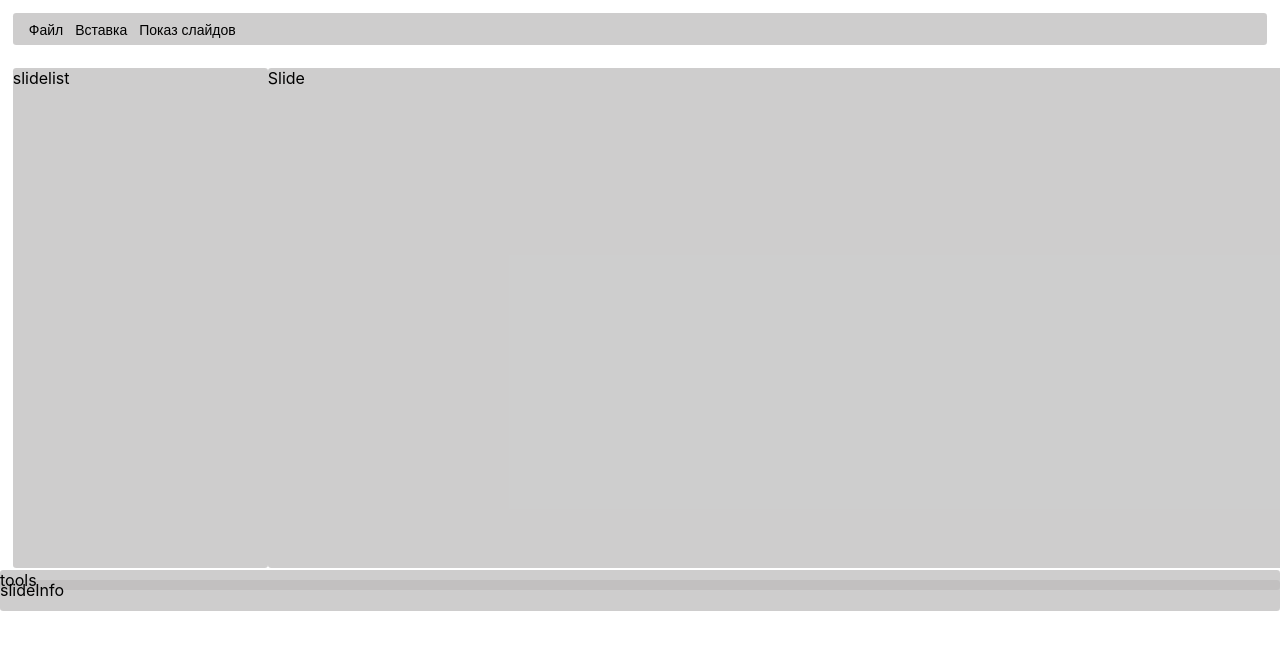
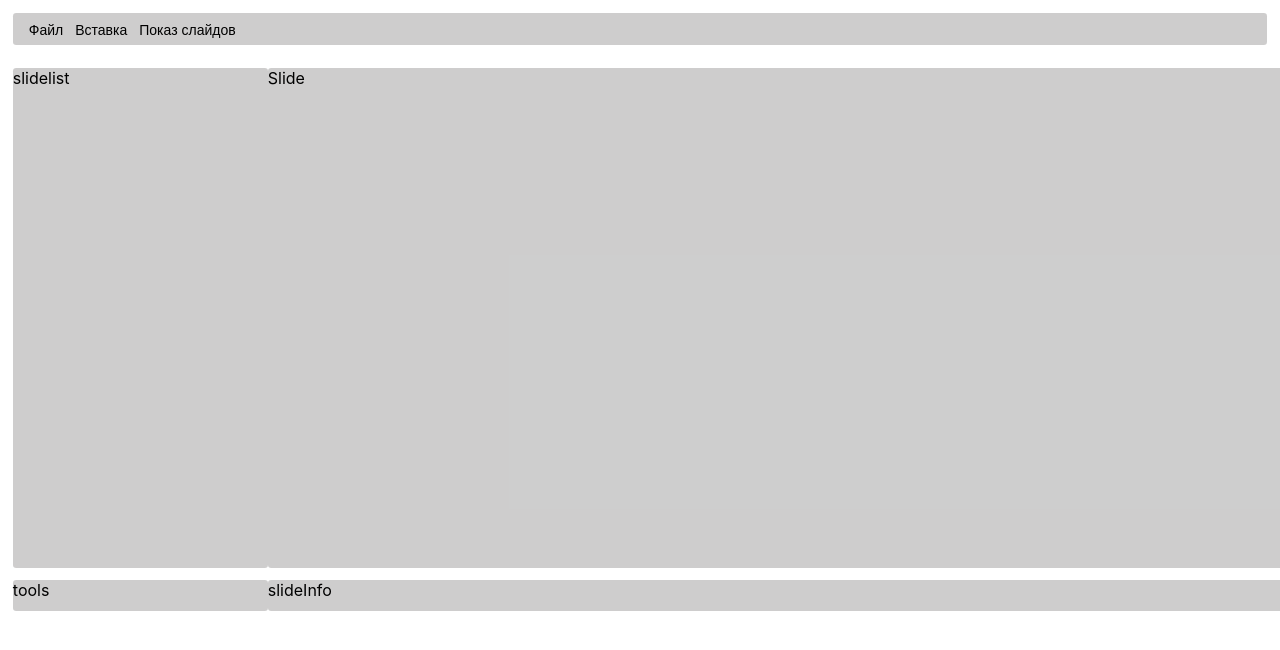
Before and after one commit to pklgn/project-os, a React (Create React App) app: page / in a window 1280 px wide. Shown: the top 650 px of the page. Built offline with nearby package versions, Linux system fonts and the light colour scheme.

Commit message:
фикс: стиль bottom

```diff
--- a/src/components/AppBottom/Bottom.module.css
+++ b/src/components/AppBottom/Bottom.module.css
@@ -0,0 +1,8 @@
+.bottom {
+    margin: 1%;
+    margin-top: 10px;
+    display: flex;
+    flex-direction: row;
+    flex-wrap: nowrap;
+    justify-content: space-between;
+}
```
